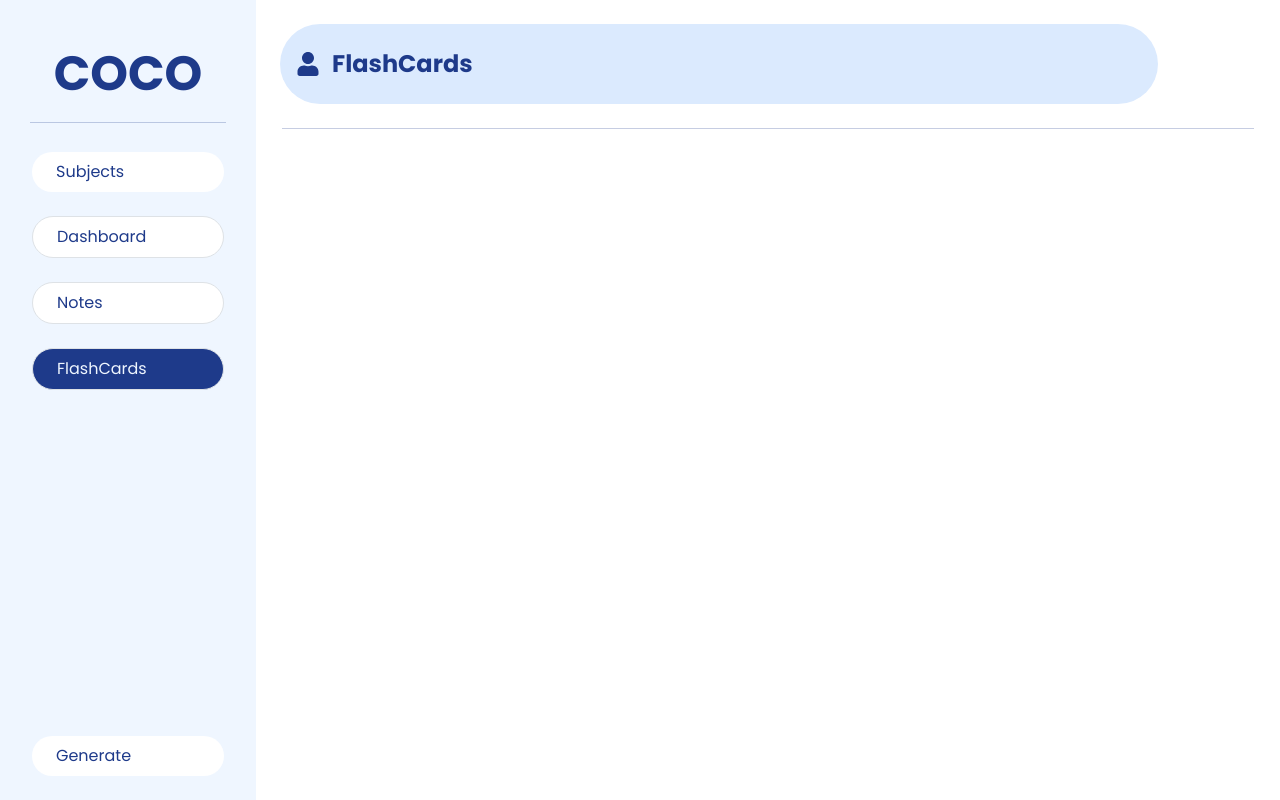
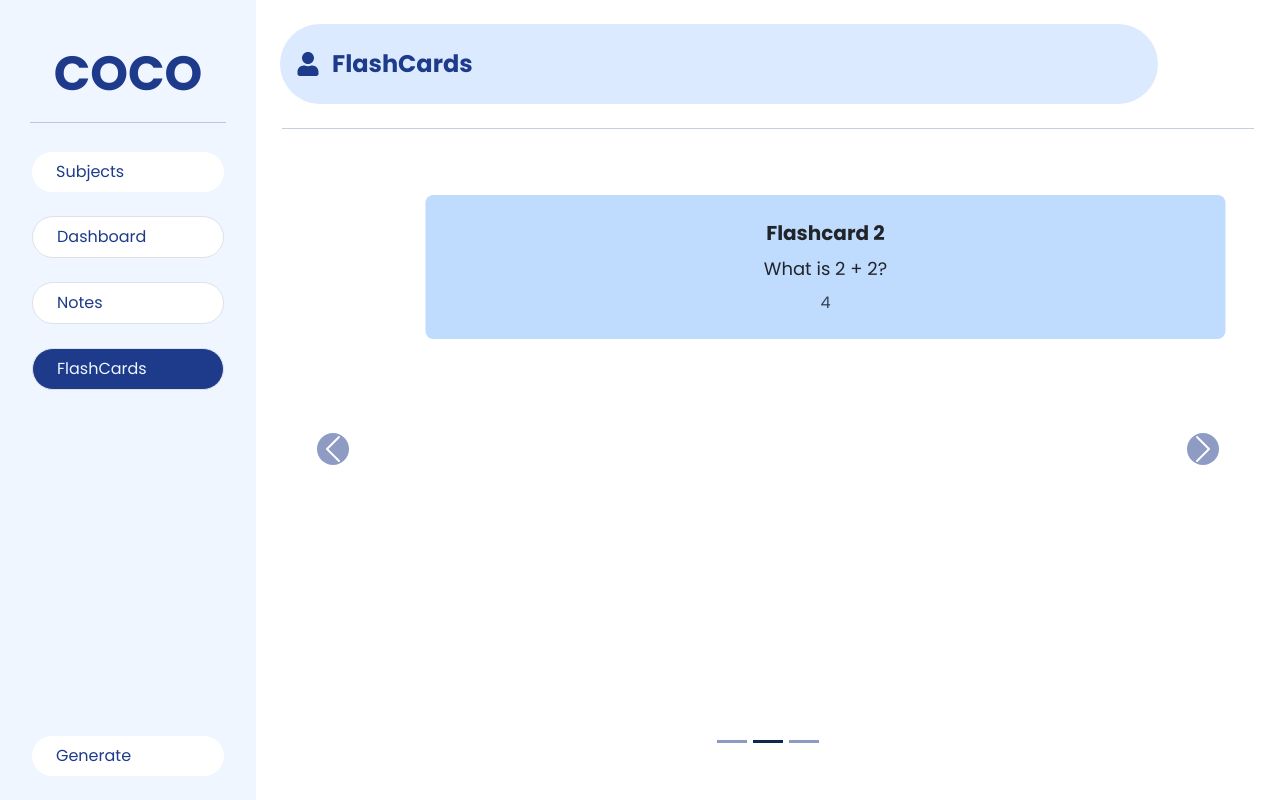
Before and after one commit to Prasun-Shiwakoti/Co-Co, a React (Vite) app in the folder frontend/: page /flashcards in a window 1280 px wide. Built offline with nearby package versions, Linux system fonts and the light colour scheme; a web font is replaced by a local one.

Commit message:
feat:FlashCard is working

```diff
--- /dev/null
+++ b/frontend/src/Components/FlashCards.css
@@ -0,0 +1,18 @@
+.carousel-control-prev-icon,
+.carousel-control-next-icon {
+  background-color: #1e3a8a; /* blue-900 color */
+  border-radius: 50%;
+}
+
+.carousel-control-prev-icon::after,
+.carousel-control-next-icon::after {
+  color: white; /* Optional: Make arrows stand out */
+}
+
+.carousel-indicators [data-bs-target] {
+  background-color: #1e3a8a; /* blue-900 color for indicators */
+}
+
+.carousel-indicators .active {
+  background-color: #0c254b; /* A darker shade of blue-900 for the active indicator */
+}
--- a/frontend/src/Components/FlashCards.jsx
+++ b/frontend/src/Components/FlashCards.jsx
@@ -1,20 +1,75 @@
 import React from "react";
 import { FaUser } from "react-icons/fa";
+import Carousel from "react-bootstrap/Carousel";
+import "./FlashCards.css"; // Import custom CSS
 
 const FlashCards = () => {
   return (
-    <div className="w-[80%] h-screen ">
+    <div className="w-[80%] mx-auto">
       <div className="flex-col flex items-center justify-center">
-        <div className="flex-1 flex flex-col p-4 w-[100%]">
-          <div className=" bg-blue-100 flex gap-1 items-center rounded-full w-[90%] h-[10vh]">
+        <div className="flex flex-col p-4 w-[100%]">
+          <div className="bg-blue-100 flex gap-1 items-center rounded-full w-[90%] h-[10vh]">
             <FaUser className="text-blue-900 text-2xl ml-4" />
             <h1 className="text-blue-900 text-2xl font-bold ml-2">
               FlashCards
             </h1>
           </div>
         </div>
-        <hr className="border-blue-900 w-[95%] " />
+        <hr className="border-blue-900 w-[95%]" />
       </div>
+
+      <Carousel className=" h-[80vh] flex items-center">
+        <Carousel.Item>
+          <div className="flex items-center justify-center h-full">
+            <div className="flashcard p-6 bg-blue-200 text-center rounded-lg w-[80%] max-w-[800px]">
+              <h3 className="text-xl font-bold">Flashcard 1</h3>
+              <p className="text-lg mt-2">
+                W distribution of letters, as opposed to using 'Content here,
+                content here', making it look like readable English. Many
+                desktop publishing packages and web page editors now use Lorem I
+                undoubtable source. Lorem Ipsum comes from sections 1.10.32 and
+                1.10.33 of "de Finibus Bonorum et Malorum" (The Extremes of Good
+                and Evil) by Cicero, written in 45 BC. This book is a treatise
+                on the theory of ethics, very popular during the Renaissance.
+                believable. If you are going to use a passage of Lorem Ipsum,
+                you need to be sure there isn't anything embarrassing hidden in
+                the middle of text. All the Lorem Ipsum generators on the
+                Internet tend to repeat predefined chunks as necessary, making
+                this the first true generator on the Internet. It uses a
+                dictionary of over 200 Latin words, combined with a handful of
+                model sentence structures, to generate Lorem Ipsum which looks
+                reasonable. The generated Lorem Ipsum is therefore always free
+                from repetition, injected humour, or non-characteristic words
+                etc. 5 paragraphs words bytes lists Start with 'Lorem ipsum
+                dolor sit amet...' ?
+              </p>
+              <p className="text-md mt-2 text-gray-700">Paris</p>
+            </div>
+          </div>
+        </Carousel.Item>
+
+        <Carousel.Item>
+          <div className="flex items-center justify-center h-full">
+            <div className="flashcard p-6 bg-blue-200 text-center rounded-lg w-[80%] max-w-[800px]">
+              <h3 className="text-xl font-bold">Flashcard 2</h3>
+              <p className="text-lg mt-2">What is 2 + 2?</p>
+              <p className="text-md mt-2 text-gray-700">4</p>
+            </div>
+          </div>
+        </Carousel.Item>
+
+        <Carousel.Item>
+          <div className="flex items-center justify-center h-full">
+            <div className="flashcard p-6 bg-blue-200 text-center rounded-lg w-[80%] max-w-[800px]">
+              <h3 className="text-xl font-bold">Flashcard 3</h3>
+              <p className="text-lg mt-2">
+                What is the largest planet in our solar system?
+              </p>
+              <p className="text-md mt-2 text-gray-700">Jupiter</p>
+            </div>
+          </div>
+        </Carousel.Item>
+      </Carousel>
     </div>
   );
 };
```
